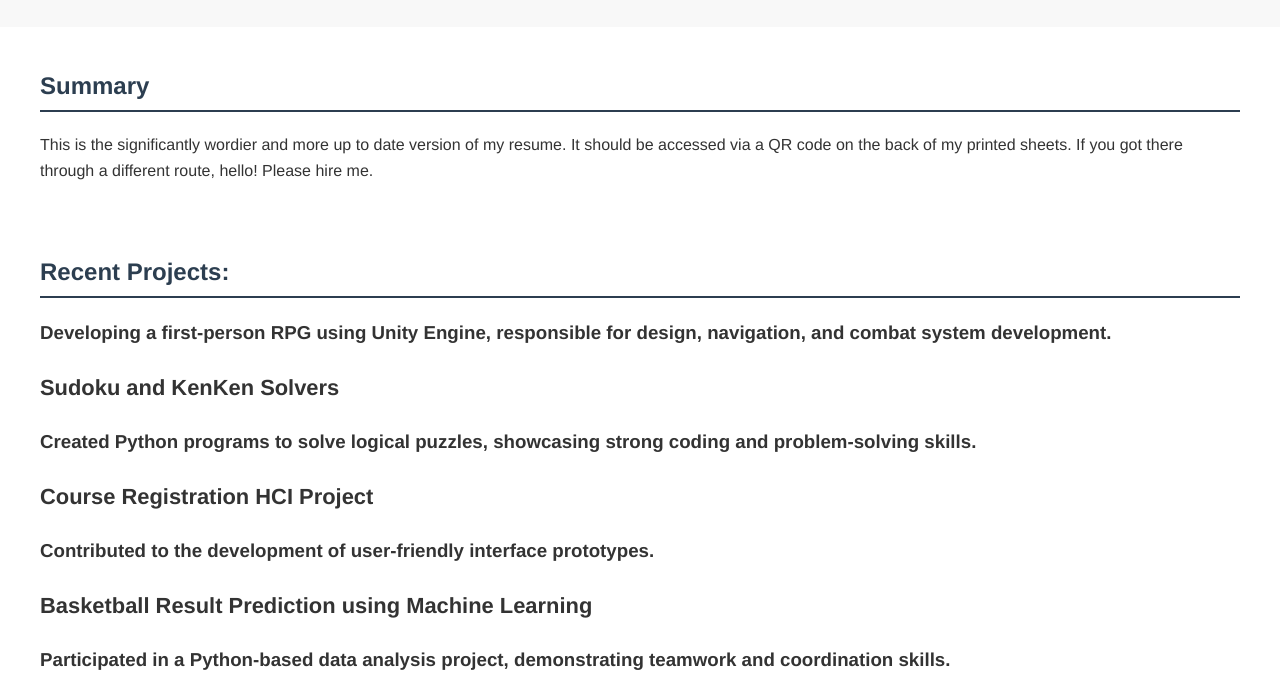
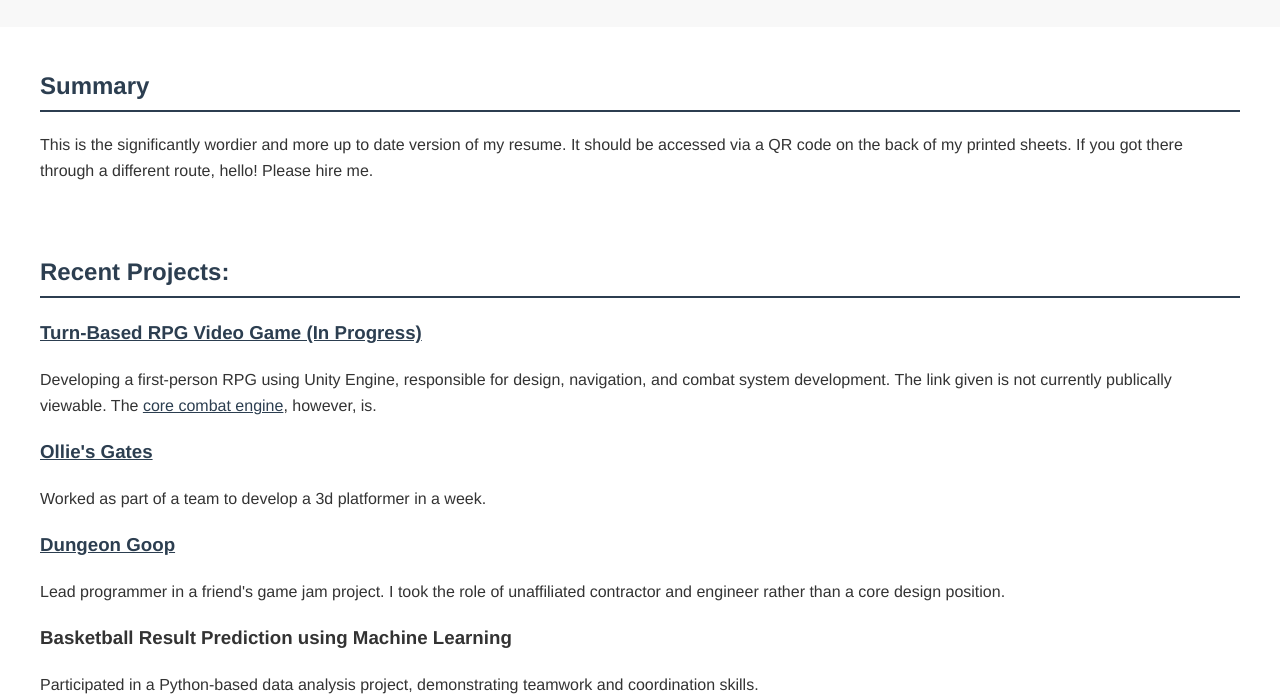
Before and after one commit to weberdev/resumesite, a plain HTML site: page index.html in a window 1280 px wide. Shown: the part 110-804 px from the top of the page. Drawn offline with Linux system fonts and the light colour scheme.

Commit message:
added projects

```diff
--- a/index.html
+++ b/index.html
@@ -20,12 +20,12 @@
 
     <section id="projects">
         <h2>Recent Projects:</h2>
-        <h3><aTurn-Based RPG Video Game (In Progress)</h3>
-        <p>Developing a first-person RPG using Unity Engine, responsible for design, navigation, and combat system development.</p>
-        <h3>Sudoku and KenKen Solvers</h3>
-        <p>Created Python programs to solve logical puzzles, showcasing strong coding and problem-solving skills.</p>
-        <h3>Course Registration HCI Project</h3>
-        <p>Contributed to the development of user-friendly interface prototypes.</p>
+        <h3><a href="https://github.com/weberdev/DefragmentalFullGame">Turn-Based RPG Video Game (In Progress)</a></h3>
+        <p>Developing a first-person RPG using Unity Engine, responsible for design, navigation, and combat system development. The link given is not currently publically viewable. The <a href="https://github.com/weberdev/ConsoleDefragmentalTest">core combat engine</a>, however, is.</p>
+        <h3><a href="https://orabidon-games.itch.io/ollies-gates">Ollie's Gates</a></h3>
+        <p>Worked as part of a team to develop a 3d platformer in a week.</p>
+        <h3><a href="https://anerdteacher.itch.io/dungeon-goop-web">Dungeon Goop</a></h3>
+        <p>Lead programmer in a friend's game jam project. I took the role of unaffiliated contractor and engineer rather than a core design position.</p>
         <h3>Basketball Result Prediction using Machine Learning</h3>
         <p>Participated in a Python-based data analysis project, demonstrating teamwork and coordination skills.</p>
         <h3>APL Forth Interpreter (In Progress)</h3>
```
